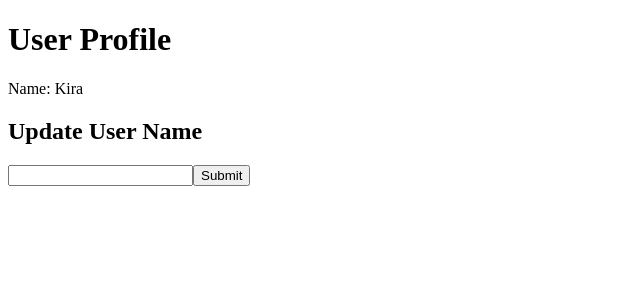
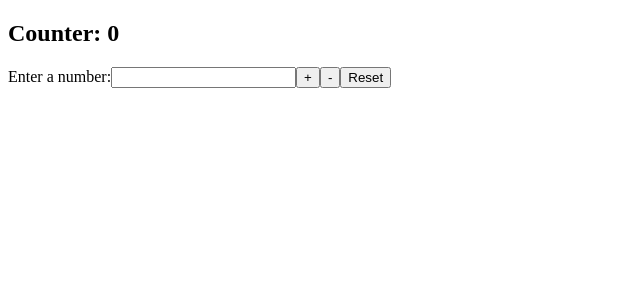
Before and after one commit to Maestro-Kira/react-practice-repository, a React (Vite) app: page / in a window 1280 px wide. Shown: the top 300 px of the page, without its empty margins (0-640 px from the left). Built offline with nearby package versions, Linux system fonts and the light colour scheme.

Commit message:
Complete useReducer chalange with counter

```diff
--- a/src/App.jsx
+++ b/src/App.jsx
@@ -1,14 +1,9 @@
-import UpdateUser from "./components/UpdateUser";
-import { UserProvider } from "./components/UserContext";
-import UserProfile from "./components/UserProfile";
+import { Counter } from "./components/Counter";
 
 function App() {
   return (
     <div>
-      <UserProvider>
-        <UserProfile />
-        <UpdateUser />
-      </UserProvider>
+      <Counter />
     </div>
   );
 }
--- /dev/null
+++ b/src/components/Counter.jsx
@@ -0,0 +1,40 @@
+import { useReducer, useState } from "react";
+import { reducer, initialState } from "./counterReducer";
+
+export const Counter = () => {
+  const [state, dispatch] = useReducer(reducer, initialState);
+  const [number, setNumber] = useState("");
+
+  const handleSubmit = (e, type) => {
+    e.preventDefault();
+    if (!number && type !== "reset") return;
+
+    dispatch({ type, value: Number(number) });
+    setNumber(""); // Clear input after action
+  };
+
+  return (
+    <div>
+      <h2>Counter: {state.counter}</h2>
+
+      <form>
+        <label>Enter a number:</label>
+        <input
+          type="number"
+          value={number}
+          onChange={(e) => setNumber(e.target.value)}
+        />
+
+        <button type="submit" onClick={(e) => handleSubmit(e, "increment")}>
+          +
+        </button>
+        <button type="submit" onClick={(e) => handleSubmit(e, "decrement")}>
+          -
+        </button>
+        <button type="submit" onClick={(e) => handleSubmit(e, "reset")}>
+          Reset
+        </button>
+      </form>
+    </div>
+  );
+};
--- a/src/components/UpdateUser.jsx
+++ /dev/null
@@ -1,30 +0,0 @@
-import { useContext, useState } from "react";
-import { UserContext } from "./UserContext";
-
-const UpdateUser = () => {
-  const { updateUser } = useContext(UserContext);
-  const [newName, setNewName] = useState("");
-
-  const handleSubmit = (e) => {
-    e.preventDefault();
-    if (newName.trim()) {
-      updateUser(newName);
-      setNewName("");
-    }
-  };
-  return (
-    <div>
-      <h2>Update User Name</h2>
-      <form onSubmit={handleSubmit}>
-        <input
-          type="text"
-          value={newName}
-          onChange={(e) => setNewName(e.target.value)}
-        />
-        <button type="submit">Submit</button>
-      </form>
-    </div>
-  );
-};
-
-export default UpdateUser;
--- a/src/components/UserContext.jsx
+++ /dev/null
@@ -1,18 +0,0 @@
-import { createContext, useState } from "react";
-
-const UserContext = createContext(null);
-
-const UserProvider = ({ children }) => {
-  const [user, setUser] = useState({ name: "Kira" });
-
-  const updateUser = (newName) => {
-    setUser({ name: newName });
-  };
-  return (
-    <UserContext.Provider value={{ user, updateUser }}>
-      {children}
-    </UserContext.Provider>
-  );
-};
-
-export { UserContext, UserProvider };
--- a/src/components/UserProfile.jsx
+++ /dev/null
@@ -1,14 +0,0 @@
-import { useContext } from "react";
-import { UserContext } from "./UserContext";
-
-const UserProfile = () => {
-  const { user } = useContext(UserContext);
-  return (
-    <div>
-      <h1>User Profile</h1>
-      <p>Name: {user.name}</p>
-    </div>
-  );
-};
-
-export default UserProfile;
--- /dev/null
+++ b/src/components/counterReducer.jsx
@@ -0,0 +1,19 @@
+export const initialState = {
+  counter: 0,
+};
+
+export const reducer = (state, action) => {
+  switch (action.type) {
+    case "increment":
+      return { ...state, counter: state.counter + action.value };
+
+    case "decrement":
+      return { ...state, counter: state.counter - action.value };
+
+    case "reset":
+      return { ...state, counter: 0 };
+
+    default:
+      return state;
+  }
+};
```
